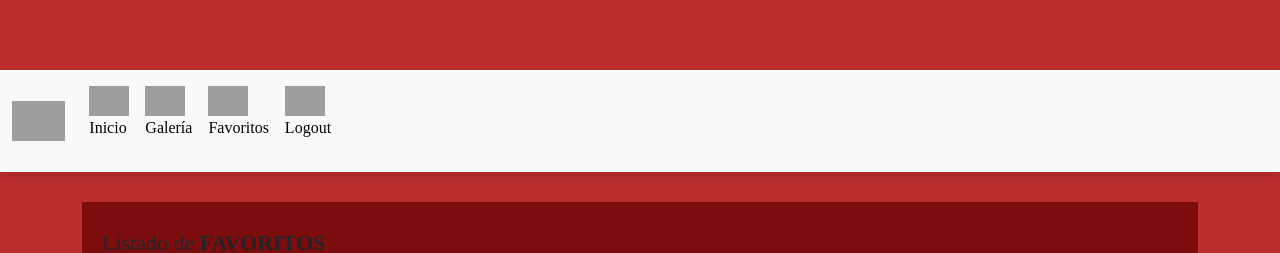
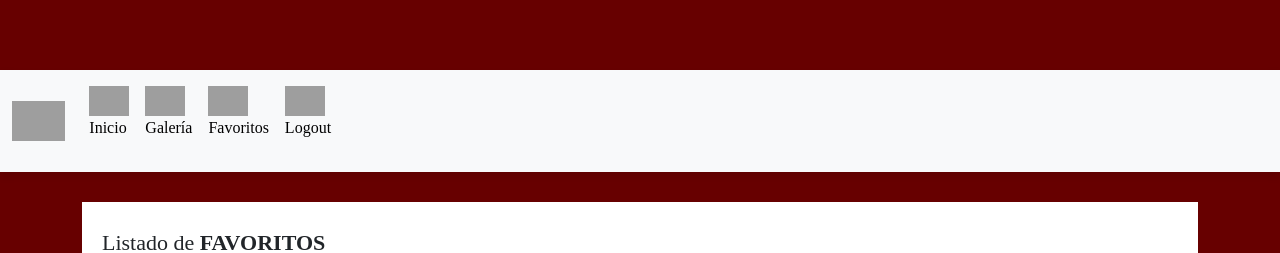
Before and after one commit to Chinampa01/COM9-Gutierrez-Almir-n-Cuellar, a Django app: page /favourites/ in a window 1280 px wide. Shown: the top 253 px of the page. Run offline with Django 5.2, Linux system fonts and the light colour scheme; a user stored in the database is signed in; data comes from the database, SQL or seed files in the repository; both versions use the stored data as it was after the commit; some libraries are stand-ins or nearby versions; some web fonts are replaced; grey boxes are pictures that could not be loaded.

Commit message:
se siguio personalizando el backgroud color de las cards y del body

```diff
--- a/app/templates/home.html
+++ b/app/templates/home.html
@@ -41,9 +41,9 @@
             {% if img.status  == 'Alive' %}
             <div class="card mb-3 ms-5" style="background-color: rgb(77, 143, 71);max-width: 540px;border-color: green;">
             {% elif img.status  == 'Dead' %}
-            <div class="card mb-3 ms-5" style="max-width: 540px;border-color: red;">
+            <div class="card mb-3 ms-5" style="background-color:rgb(223, 85, 85) ;max-width: 540px;border-color: red;">
             {% else %}
-            <div class="card mb-3 ms-5" style="max-width: 540px;border-color: rgb(79, 75, 67);">
+            <div class="card mb-3 ms-5" style="background-color: orange;max-width: 540px;border-color: rgb(244, 115, 60);">
             {% endif %}
                 <div class="row g-0">
                     <div class="col-md-4">
--- a/static/styles.css
+++ b/static/styles.css
@@ -1,6 +1,11 @@
+@font-face {
+    font-family: 'rickandmorty'; /* Nombre personalizado para la fuente */
+    src: url("{% static 'Fuentes/r&m.ttf' %}") format('truetype'); /* Ruta relativa */
+}
+
 body {
-    background-color: rgb(185, 45, 45);
-    font-family: 'get schwifty'; /* Usa la fuente personalizada como principal */
+    background-color: rgb(103, 0, 0);
+    font-family: 'rickandmorty'; /* Usa la fuente personalizada como principal */
     padding-top: 70px; /* Espacio para la barra fija */
 }
 
@@ -11,7 +16,7 @@ body {
 
 .table-wrapper {
     min-width: 1000px;
-    background: #7d0d0d;
+    background: #fff;
     padding: 20px;
     box-shadow: 0 1px 1px rgba(0, 0, 0, .05);
 }
```
Also changed, not shown: db.sqlite3.
